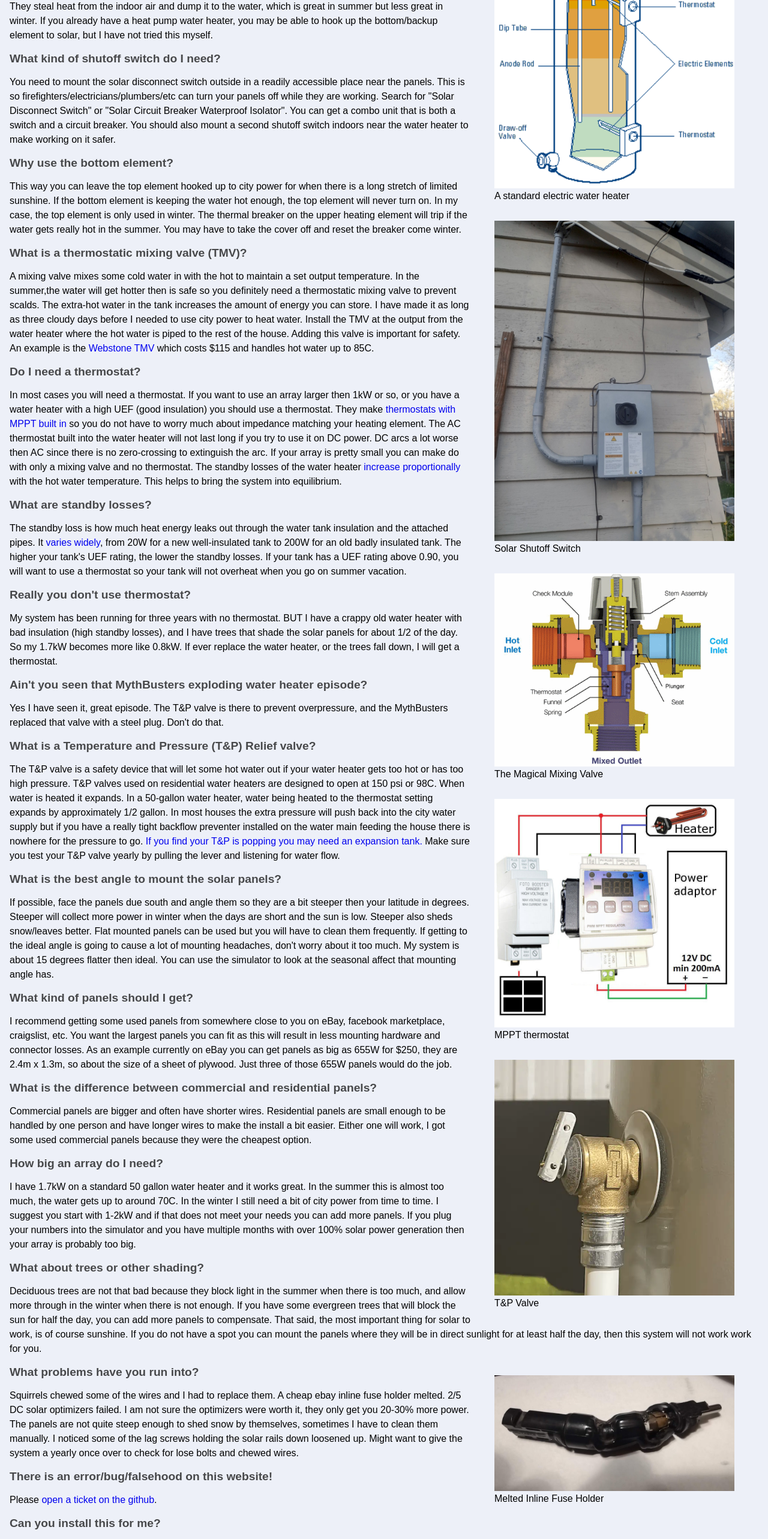
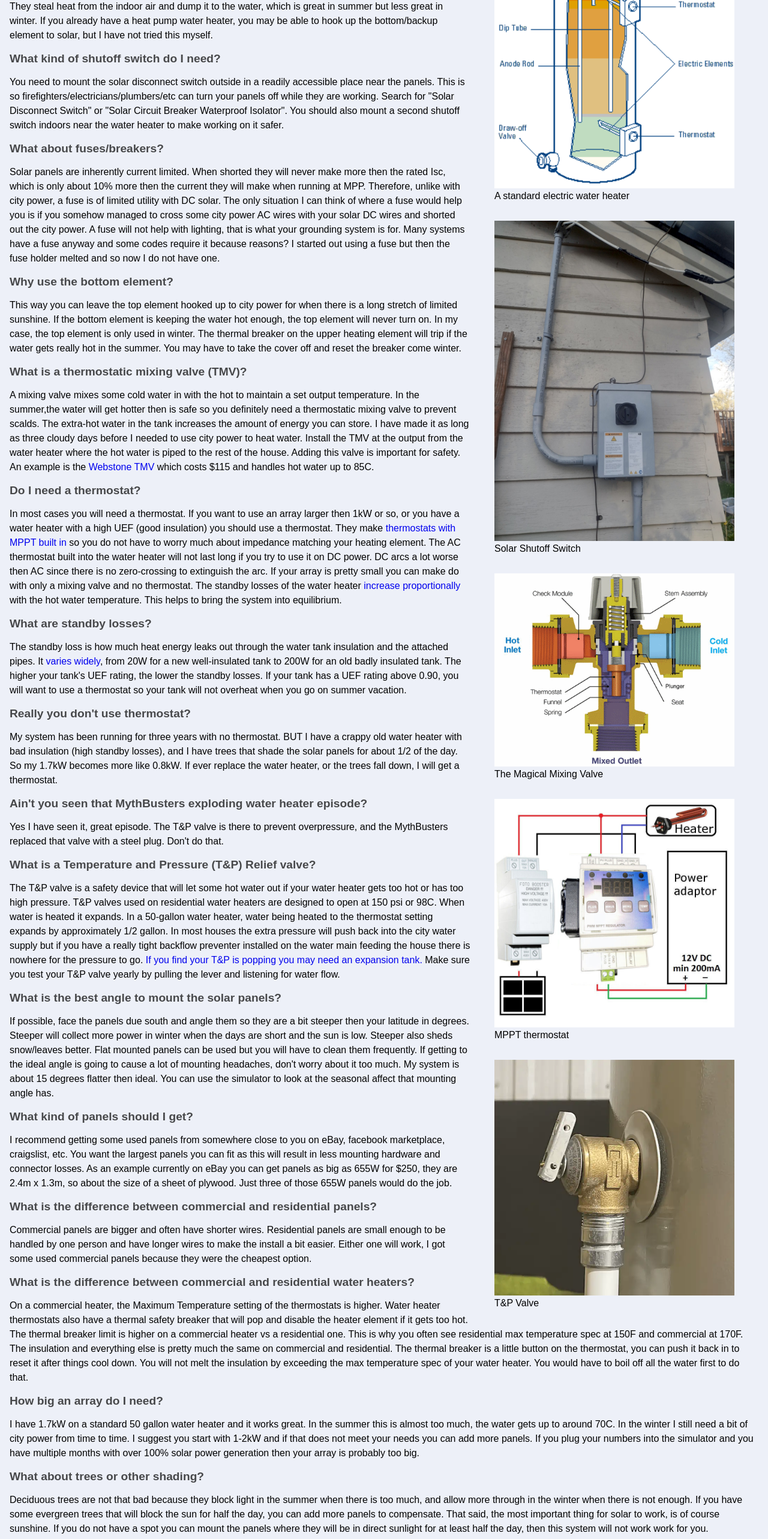
Before and after one commit to darrell-rg/solarcalc, a SvelteKit app: page /faq in a window 1280 px wide. Shown: the part 2280-4846 px from the top of the page at 60% size. Built offline with nearby package versions, Linux system fonts and the light colour scheme.

Commit message:
fix liter conversion

```diff
--- a/src/routes/+page.svelte
+++ b/src/routes/+page.svelte
@@ -381,7 +381,7 @@
 	<span>
 		<Box style="padding-top:0px; padding-bottom:0px;">
 			<p>
-				<b>Tank Size</b> Most water heaters are 30-80 gallons (113-226 liters) in size. A bigger water
+				<b>Tank Size</b> Most water heaters are 30-80 gallons (113-302 liters) in size. A bigger water
 				heater can store more energy to bridge cloudy days.
 			</p>
 			<p>
@@ -397,7 +397,7 @@
 			</p>
 
 			<p>
-				<b> Daily Energy Demand</b> this is how much power your solar panels will need to make each
+				<b>Daily Energy Demand (DED)</b> this is how much power your solar panels will need to make each
 				day to completely replace city power. Every day you meet this target you will save the
 				amount in <b>Hot water cost per day</b>
 			</p>
--- a/src/routes/faq/+page.svelte
+++ b/src/routes/faq/+page.svelte
@@ -199,8 +199,22 @@
 			You need to mount the solar disconnect switch outside in a readily accessible place near the
 			panels. This is so firefighters/electricians/plumbers/etc can turn your panels off while they
 			are working. Search for "Solar Disconnect Switch" or "Solar Circuit Breaker Waterproof
-			Isolator". You can get a combo unit that is both a switch and a circuit breaker. You should
-			also mount a second shutoff switch indoors near the water heater to make working on it safer.
+			Isolator". You should also mount a second shutoff switch indoors near the water heater to make
+			working on it safer.
+		</p>
+	</article>
+
+	<article class="faq">
+		<h2>What about fuses/breakers?</h2>
+		<p>
+			Solar panels are inherently current limited. When shorted they will never make more then the
+			rated Isc, which is only about 10% more then the current they will make when running at MPP.
+			Therefore, unlike with city power, a fuse is of limited utility with DC solar. The only
+			situation I can think of where a fuse would help you is if you somehow managed to cross some
+			city power AC wires with your solar DC wires and shorted out the city power. A fuse will not
+			help with lighting, that is what your grounding system is for. Many systems have a fuse anyway
+			and some codes require it because reasons? I started out using a fuse but then the fuse holder
+			melted and so now I do not have one.
 		</p>
 	</article>
 
@@ -346,6 +360,13 @@
 	</article>
 
 	<article class="faq">
+		<h2>What is the difference between commercial and residential water heaters?</h2>
+		<p>
+			On a commercial heater, the Maximum Temperature setting of the thermostats is higher.  Water heater thermostats also have a thermal safety breaker that will pop and disable the heater element if it gets too hot.   The thermal breaker limit is higher on a commercial heater vs a residential one.  This is why you often see residential max temperature spec at 150F and commercial at 170F.    The insulation and everything else is pretty much the same on commercial and residential.   The thermal breaker is a little button on the thermostat, you can push it back in to reset it after things cool down.  You will not melt the insulation by exceeding the max temperature spec of your water heater.  You would have to boil off all the water first to do that.
+		</p>
+	</article>
+
+	<article class="faq">
 		<h2>How big an array do I need?</h2>
 		<p>
 			I have 1.7kW on a standard 50 gallon water heater and it works great. In the summer this is
--- a/src/routes/links/+page.svelte
+++ b/src/routes/links/+page.svelte
@@ -60,6 +60,11 @@
 	</p>
 
 	<p>
+		<a target="_blank" href="https://https://hackaday.com/">HACKADAY</a> A DIY projects blog featuring fresh hacks every day.
+	</p>
+
+
+	<p>
 		<a
 			target="_blank"
 			href="https://help-center.helioscope.com/hc/en-us/articles/13804165205395-Modeling-101/"
```
Also changed, not shown: src/routes/instructions/+page.svelte (+7 -7 lines).
